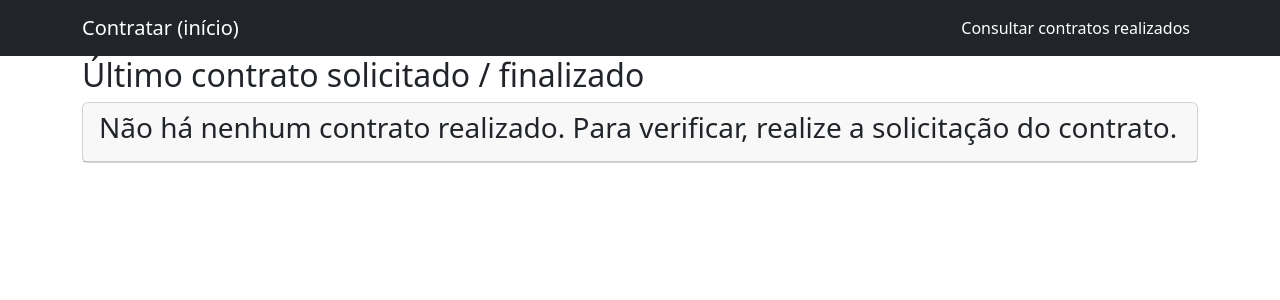
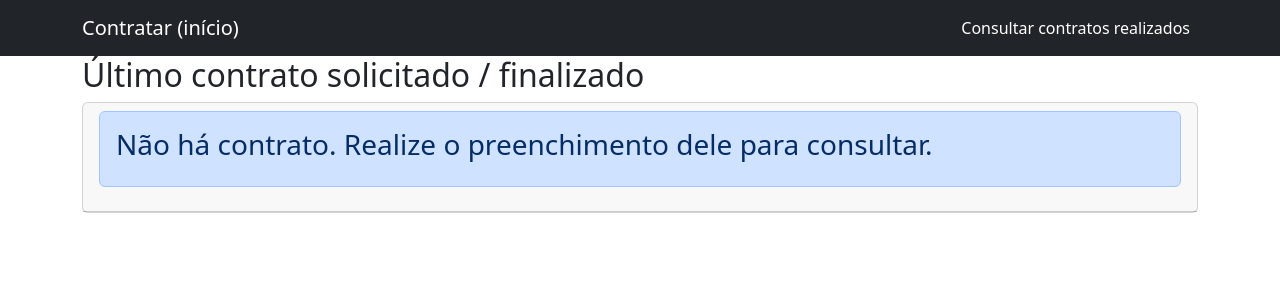
Before and after one commit to Maciel47/contratos, a Vue app: page /listagem in a window 1280 px wide. Shown: the top 300 px of the page. Built offline with nearby package versions, Linux system fonts and the light colour scheme; what vue-sweetalert2 would draw is missing.

Commit message:
Final steps update

```diff
--- a/src/components/SearchAddress.vue
+++ b/src/components/SearchAddress.vue
@@ -76,7 +76,6 @@ export default {
 						this.city = result.data.localidade
 						this.uf = result.data.uf
 						this.continueAddress += 1
-						console.log(this.result.data)
 					})
 			}
 
@@ -86,7 +85,6 @@ export default {
 			this.$swal("Contrato enviado", "Recebemos a sua solicitação de contrato", "success")
 			this.hirer_address.push(this.cep, this.street, this.compl, this.neigh, this.number, this.city, this.uf)
 			localStorage.setItem('hirerAddress', this.hirer_address)
-			console.log(this.hirer_address)
 		}
 	}
 }
--- a/src/views/ListView.vue
+++ b/src/views/ListView.vue
@@ -29,7 +29,11 @@
                         </table>
                     </div>
                 </div>
-                <div v-else class="card-header"><h3>Não há nenhum contrato realizado. Para verificar, realize a solicitação do contrato.</h3></div>
+                <div v-else class="card-header">
+                    <div class="alert alert-primary d-flex align-items-center" role="alert">
+                        <h3>Não há contrato. Realize o preenchimento dele para consultar.</h3>
+                    </div>
+                </div>
                 <!-- Decision structure to decide when to display the information. -->
                 <div class="card-header" v-if="hirerAddressList.length > 0">
                     <h4>Endereço</h4>
```
